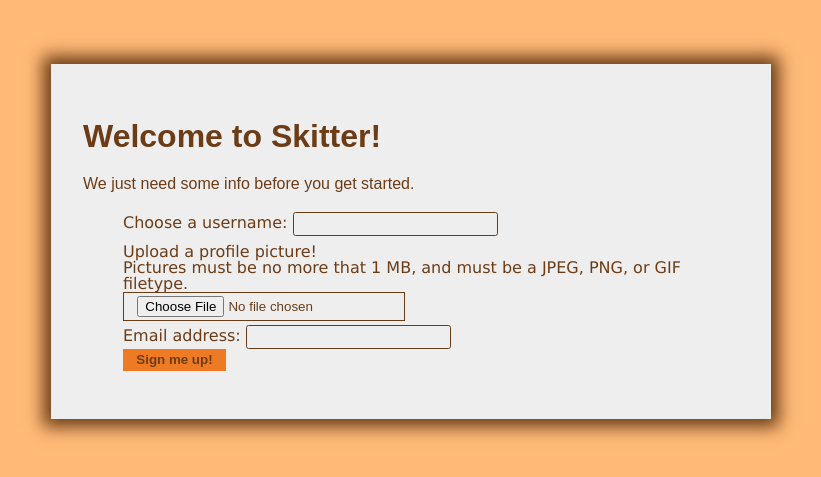
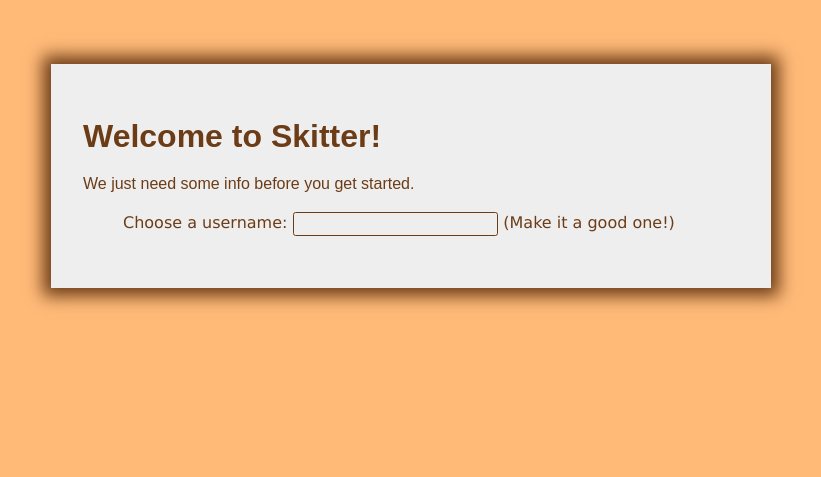
Before and after one commit to s-newman/skitter, a Flask app: page /new-account in a window 1280 px wide. Shown: the top 477 px of the page, without its empty margins (229-1050 px from the left). Run offline with Flask 2, Linux system fonts and the light colour scheme.

Commit message:
Update new account page to simply ask for username
That's all that really needs to be done.  Everything else will be defaults.

```diff
--- a/frontend/app/ui/static/js/new-account.js
+++ b/frontend/app/ui/static/js/new-account.js
@@ -1,57 +1,15 @@
 $(document).ready(function() {
-    // Detect if file is too big
-    $('#picture-upload').bind('change', function() {
-        let fileArray = document.getElementById('picture-upload').files;
-
-        checkPictureSize(fileArray[fileArray.length - 1].size, $('#upload-error-text'));
-    });
-
     // Create the new user
     $('#new-acct-form').submit(function(event) {
-        // Track whether there were any errors
-        let error = false;
-
         // Clear the error text
         $('#form-error-text').empty();
 
         // Check if all forms have been filled
-        if($('#username').val() === '' ||
-           $('#first-password').val() === '' ||
-           $('#second-password').val() === '' ||
-           $('#picture-upload').val() === '' ||
-           $('#email').val() === '') {
-            console.log('Not all form fields are filled.');
-            $('#form-error-text').html('Please fill out all form fields!<br />');
-            error = true;
+        if($('#username').val() === '') {
+            console.log('The username has not been entered.');
+            $('#form-error-text').html('Please pick a username!<br />');
             event.preventDefault();
         }
-
-        // Only allow submission if the file is small enough
-        try {
-            // Attempt the thing
-            if(document.getElementById('picture-upload').files[0].size > 1000000) {
-                $('#form-error-text').append('File upload is too large.');
-                event.preventDefault();
-                error = true;
-            }
-        } catch (e) {
-            // Handle the exception if no file has been uploaded
-            if(e instanceof TypeError) {
-                $('#form-error-text').append('Please upload a profile picture.');
-                event.preventDefault();
-                error = true;
-            } else {
-                // This shouldn't happen, let it bubble
-                throw e;
-            }
-        }
-
-        // Display information if there were any problems
-        if(error) {
-            console.log('Please resolve errors.');
-            $('#form-error-text').prepend('Please correct the following errors:<br />');
-        }
-
         // Allow the form to be submitted
     });
 });
--- a/frontend/app/ui/templates/new-account.html
+++ b/frontend/app/ui/templates/new-account.html
@@ -16,20 +16,8 @@
                     <li class="form-item">
                         <label>Choose a username:</label>
                         <input type="text" id="username" class="border">
+                        <label>(Make it a good one!)</label>
                     </li>
-                    <li class="form-item">
-                        <label>Upload a profile picture!</label><br />
-                        <label>Pictures must be no more that 1 MB, and must be
-                        a JPEG, PNG, or GIF filetype.</label><br />
-                        <input type="file" id="picture-upload">
-                        <span id="upload-error-text"></span>
-                    </li>
-                    <li>
-                        <label>Email address:</label>
-                        <input type="email" id="email" class="border">
-                    </li>
-                    <li><input type="submit" value="Sign me up!" class="border"></li>
-                    <span id="form-error-text"></span>
                 </ul>
             </form>
         </section>
```
